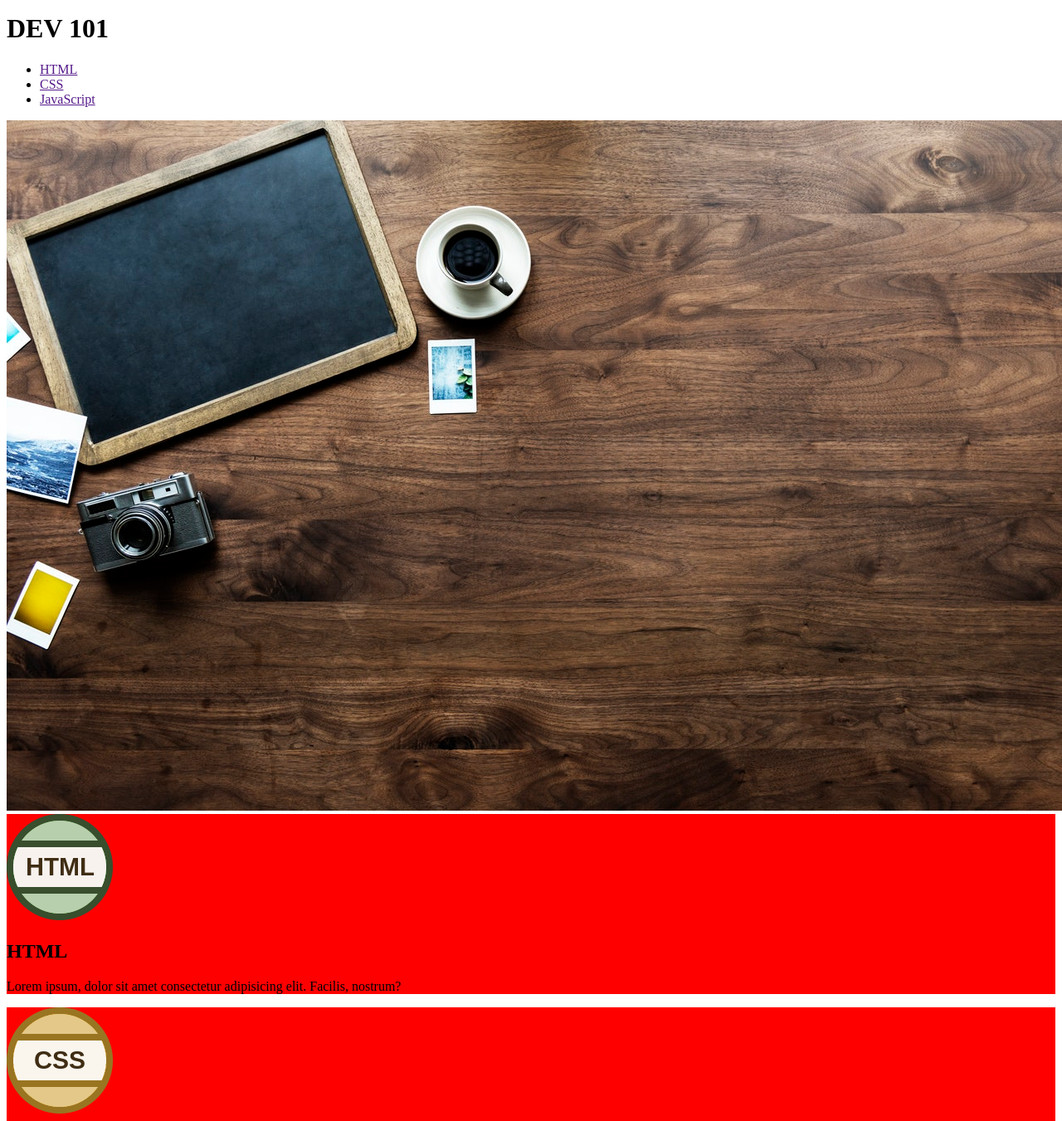
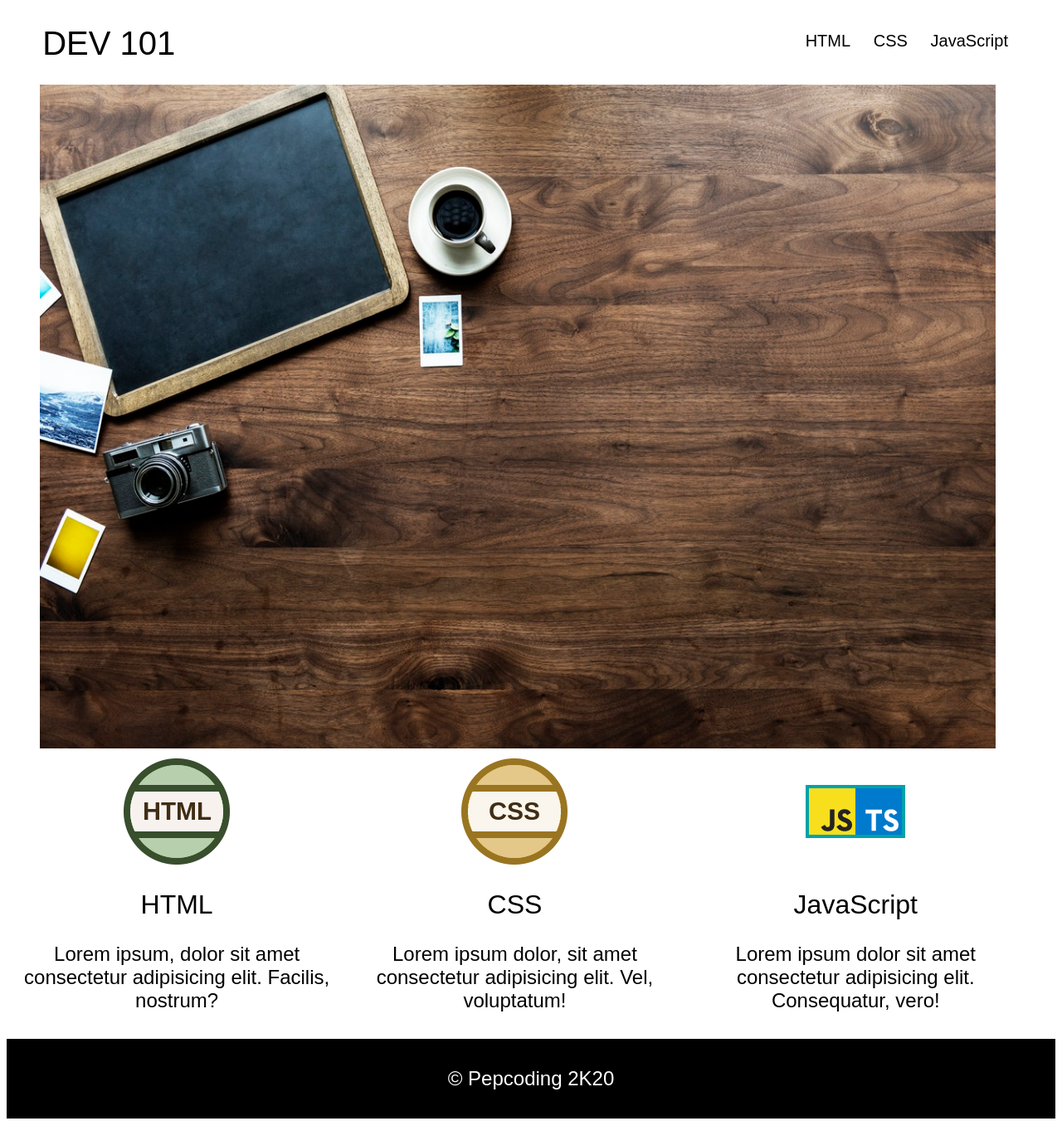
Before and after one commit to Jasbir96/BPIT, a plain HTML site: page Lecture-8/final.html in a window 1280 px wide. Shown: the part 5-1356 px from the top of the page at 83% size. Drawn offline with Linux system fonts and the light colour scheme.

Commit message:
added todo lecture

```diff
--- a/Lecture-8/final.html
+++ b/Lecture-8/final.html
@@ -22,7 +22,7 @@
   </header>
   <!-- showcase => main image -->
   <div class="showcase">
-    <img src="lap.jpeg" alt="Main image">
+    <img src="lap.jpeg"  class="main__img" alt="Main image">
   </div>
   <!-- article section -->
   <article>
@@ -44,10 +44,14 @@
   </article>
   <!-- footer section -->
   <footer>
-    &copy; Pepcoding 2K20
+    <p>
+
+      &copy; Pepcoding 2K20
+    </p>
   </footer>
 </body>
 
+<script src="script.js"></script>
 </html>
 
 
--- a/Lecture-8/style.css
+++ b/Lecture-8/style.css
@@ -1,3 +1,77 @@
-.container{
-  background-color: red;
+/* deafult styling  */
+/* html{
+  color:red;
+} */
+
+html {
+  font-family: sans-serif;
 }
+h1 {
+  font-weight: 400;
+  font-size: 2.5rem;
+}
+h2 {
+  font-weight: 300;
+  font-size: 2rem;
+}
+p {
+  font-size: 1.5rem;
+}
+li {
+  list-style: none;
+}
+a {
+  text-decoration: none;
+}
+
+ul {
+  display: flex;
+  width: 17rem;
+  justify-content: space-around;
+  position: relative;
+  top: 1.2rem;
+}
+header {
+  display: flex;
+  justify-content: space-between;
+  margin:0 2.7rem;
+}
+article {
+  display: flex;
+  margin:.5rem 1rem;
+}
+footer {
+  font-size: 1.5rem;
+  background-color: black;
+  color: white;
+  display: flex;
+
+  height: 6rem;
+  justify-content: center;
+  align-items: center;
+}
+
+.container {
+  margin-right: 2rem;
+  text-align: center;
+}
+a {
+  font-size: 1.25rem;
+}
+
+/* link ,visited,hover,active */
+
+a:link,
+a:visited {
+  color: black;
+}
+
+a:hover,
+a:active {
+  color: red;
+}
+.main__img {
+  height: 100vh;
+  width: 90vw;
+  margin-left: 2.5rem
+}
```
